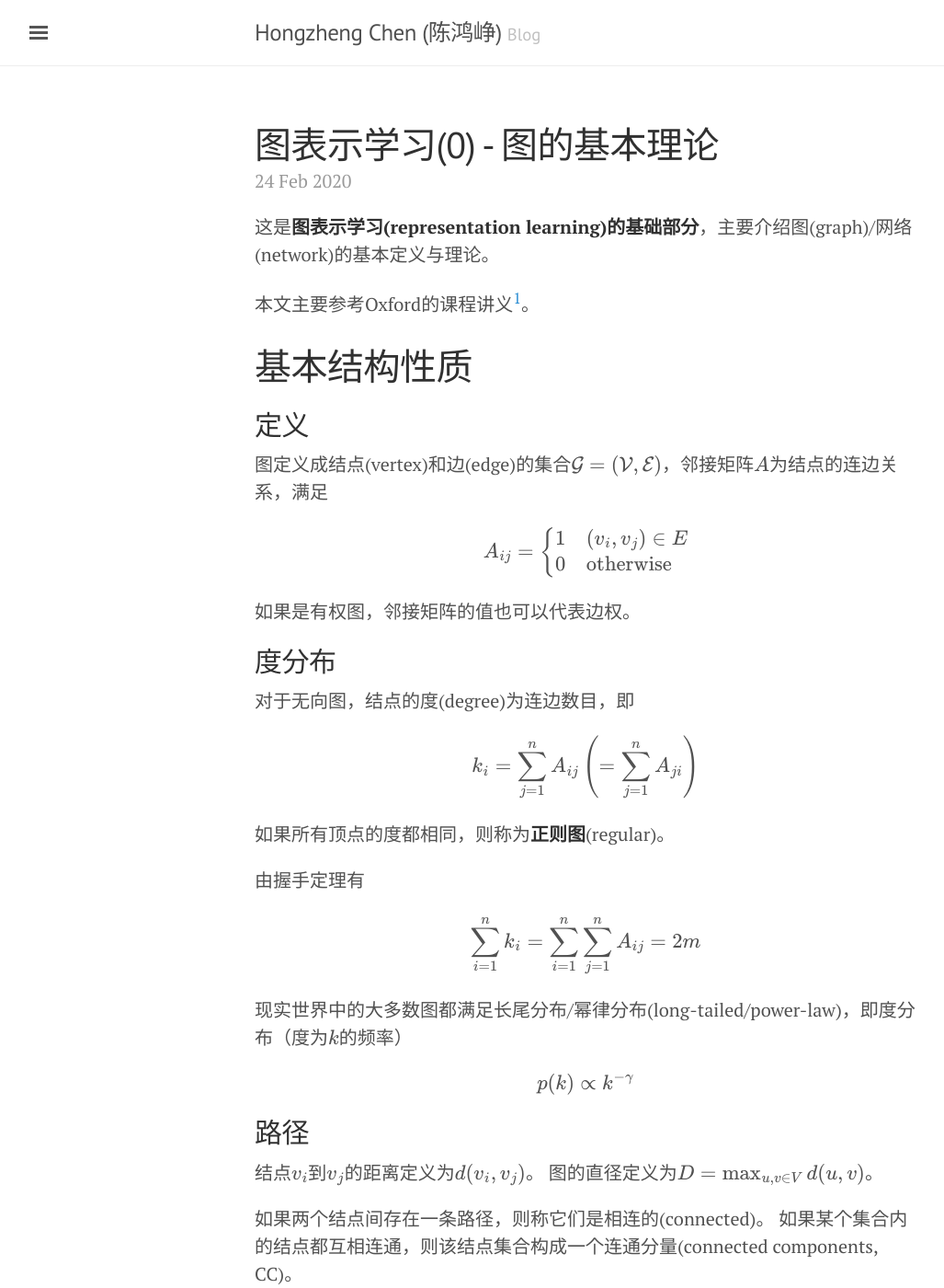
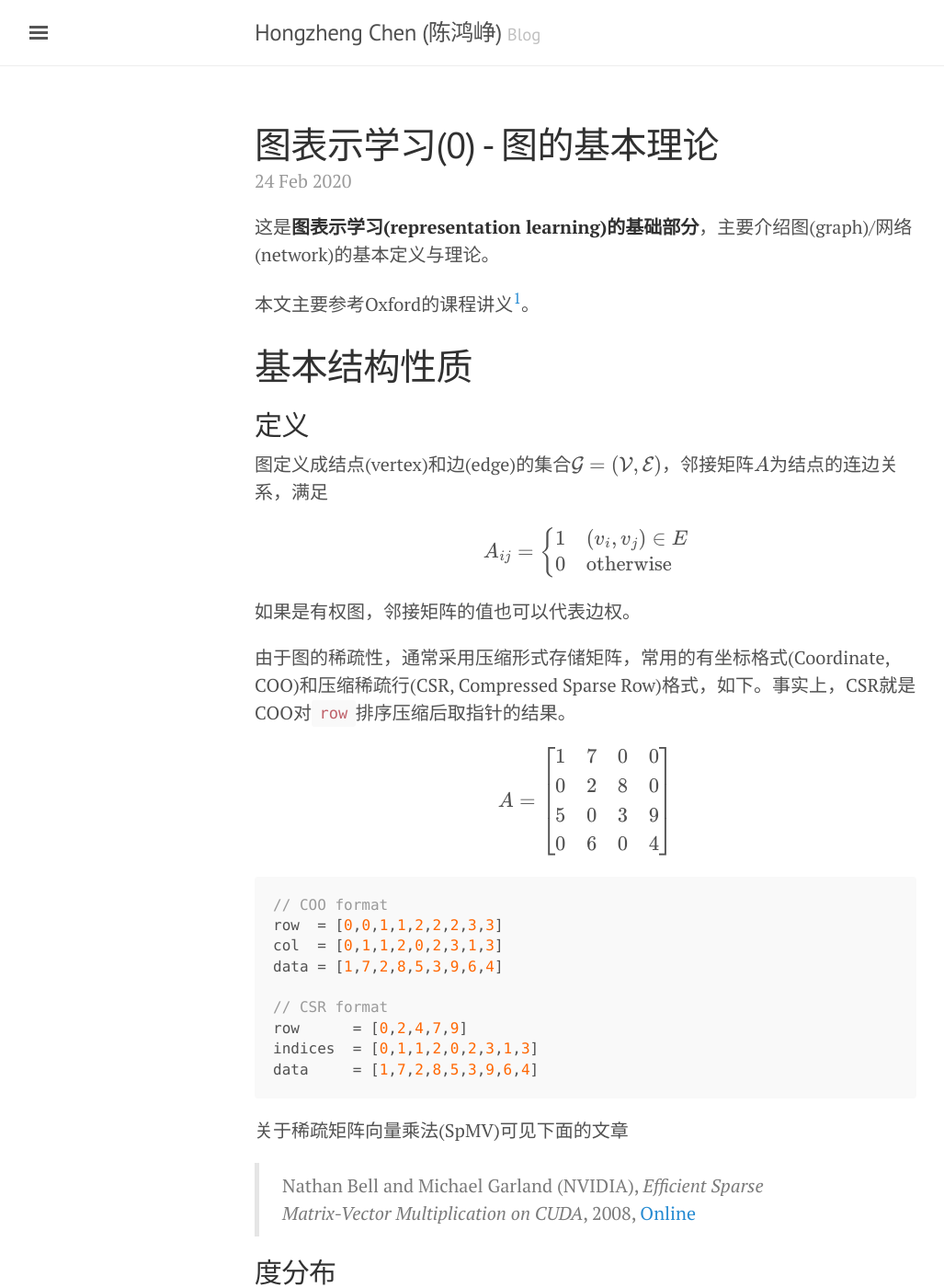
Before and after one commit to Ewenwan/chhzh123.github.io, a Jekyll site: the page built from _posts/2020-02-24-graph-theory.md, in a window 1280 px wide and 1400 px high. Shown: the whole window at 92% size, without its empty margins (3-1030 px from the left). Built offline with Jekyll 4.4.1, drawn with Linux system fonts in a browser that asks for light colours; nearby versions of some CDN libraries; formulas are drawn with MathJax 3; comment, search, counter and statistics services are not loaded.

Commit message:
[blog] Fix descriptions

````diff
--- a/_posts/2020-02-24-graph-theory.md
+++ b/_posts/2020-02-24-graph-theory.md
@@ -17,6 +17,33 @@ tags: [dl,graph]
 $$A_{ij}=\begin{cases}1 & (v_i,v_j)\in E\\ 0 & \text{otherwise}\end{cases}$$
 
 如果是有权图，邻接矩阵的值也可以代表边权。
+
+由于图的稀疏性，通常采用压缩形式存储矩阵，常用的有坐标格式(Coordinate, COO)和压缩稀疏行(CSR, Compressed Sparse Row)格式，如下。事实上，CSR就是COO对`row`排序压缩后取指针的结果。
+
+$$
+A=
+\begin{bmatrix}
+1 & 7 & 0 & 0\\
+0 & 2 & 8 & 0\\
+5 & 0 & 3 & 9\\
+0 & 6 & 0 & 4
+\end{bmatrix}
+$$
+
+```cpp
+// COO format
+row  = [0,0,1,1,2,2,2,3,3]
+col  = [0,1,1,2,0,2,3,1,3]
+data = [1,7,2,8,5,3,9,6,4]
+
+// CSR format
+row      = [0,2,4,7,9]
+indices  = [0,1,1,2,0,2,3,1,3]
+data     = [1,7,2,8,5,3,9,6,4]
+```
+
+关于稀疏矩阵向量乘法(SpMV)可见下面的文章
+> Nathan Bell and Michael Garland (NVIDIA), *Efficient Sparse Matrix-Vector Multiplication on CUDA*, 2008, [Online](https://www.nvidia.com/docs/IO/66889/nvr-2008-004.pdf)
 
 ## 度分布
 对于无向图，结点的度(degree)为连边数目，即
````
Also changed, not shown: _posts/2020-03-05-new-software-era.md (+2 -2 lines).
